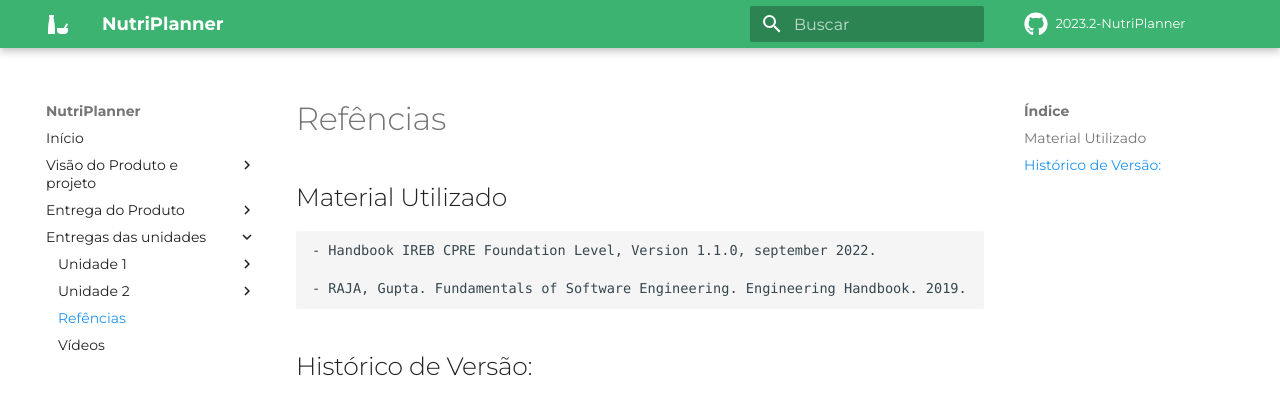
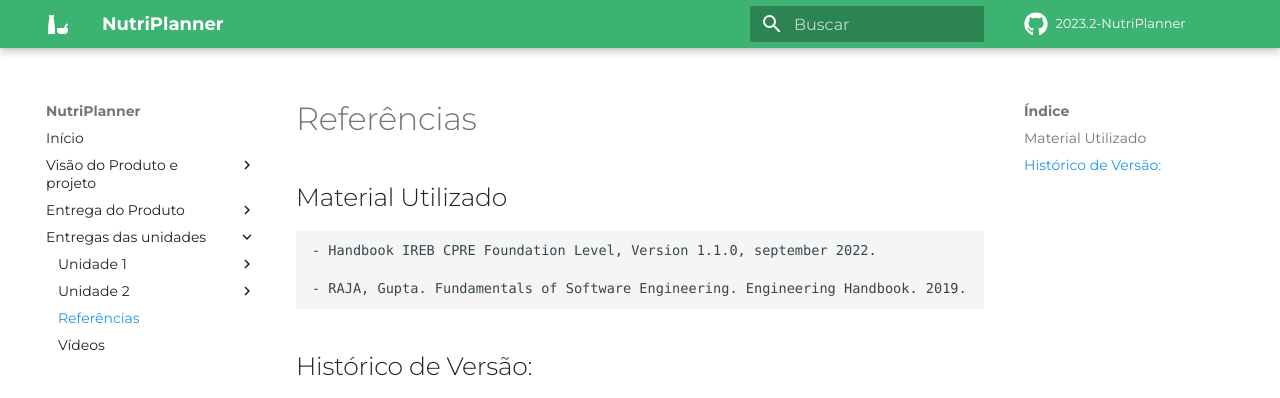
Before and after one commit to mdsreq-fga-unb/2023.2-NutriPlanner, an MkDocs documentation site: the page built from docs/referencias/referencias.md, in a window 1280 px wide. Shown: the top 398 px of the page. Built offline with MkDocs 1.6.1 and Material for MkDocs 9.7.7, drawn with Linux system fonts in a browser that asks for light colours; some web fonts are replaced; comment, search, counter and statistics services are not loaded; some of the changed lines change nothing that is shown.

Commit message:
[Correção] Realizando pequenas correções

```diff
--- a/mkdocs.yml
+++ b/mkdocs.yml
@@ -39,5 +39,5 @@
       - Lições Aprendidas: licoes_aprendidas/licoes_02.md
       - Apresentação backlog: visao_projeto/slide_01.md
       - VeriVal -> Equipe "Tanás": docs_separados/verival_tanas.md
-    - Refências: referencias/referencias.md
+    - Referências: referencias/referencias.md
     - Vídeos: videos/videos.md
```
